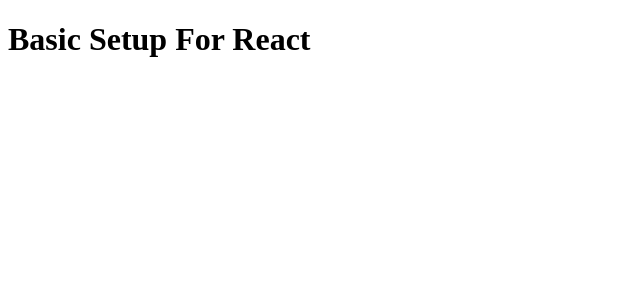
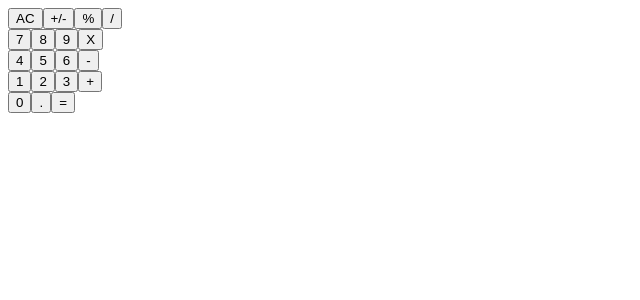
Before and after one commit to smcommits/calculator-app, a React (Create React App) app: page / in a window 1280 px wide. Shown: the top 300 px of the page, without its empty margins (0-640 px from the left). Built offline with nearby package versions, Linux system fonts and the light colour scheme.

Commit message:
Add componenets
Added a Display component which will display the result of calculation
Added a Button Panel component which will display the buttons in the groups of 4
Added a Button component, it takes button name as a prop and renders button accordingly

```diff
--- a/src/App.js
+++ /dev/null
@@ -1,9 +0,0 @@
-function App() {
-  return (
-    <div className="App">
-      <h1>Basic Setup For React</h1>
-    </div>
-  );
-}
-
-export default App;
--- /dev/null
+++ b/src/components/App.js
@@ -0,0 +1,14 @@
+import React from 'react';
+import Display from './Display'
+import ButtonPanel from './ButtonPanel'
+
+function App() {
+  return (
+    <React.Fragment>
+      <Display/>
+      <ButtonPanel/>
+    </React.Fragment>
+  );
+}
+
+export default App;
--- /dev/null
+++ b/src/components/Button.js
@@ -0,0 +1,15 @@
+import PropTypes from 'prop-types';
+
+const Button = (props) =>  {
+  return (
+    <button className ="calculator-button">
+      {props.name}
+    </button>
+  )
+}
+
+Button.propTypes = {
+  name: PropTypes.string
+}
+
+export {Button as default}
--- /dev/null
+++ b/src/components/ButtonPanel.js
@@ -0,0 +1,45 @@
+import Button from './Button'
+
+const ButtonPanel = () => {
+  return (
+
+   <div className="buttons-container">
+    <div className ="button-group-1">
+      <Button name = "AC"/>
+      <Button name = "+/-"/>
+      <Button name = "%"/>
+      <Button name = "/"/>
+    </div>
+
+    <div className ="button-group-1">
+      <Button name = "7"/>
+      <Button name = "8"/>
+      <Button name = "9"/>
+      <Button name = "X"/>
+    </div>
+
+    <div className ="button-group-1">
+      <Button name = "4"/>
+      <Button name = "5"/>
+      <Button name = "6"/>
+      <Button name = "-"/>
+    </div>
+
+    <div className ="button-group-1">
+      <Button name = "1"/>
+      <Button name = "2"/>
+      <Button name = "3"/>
+      <Button name = "+"/>
+    </div>
+
+    <div className ="button-group-1">
+      <Button name = "0"/>
+      <Button name = "."/>
+      <Button name = "="/>
+    </div>
+  </div>
+
+  )
+}
+
+export {ButtonPanel as default}
--- /dev/null
+++ b/src/components/Display.js
@@ -0,0 +1,17 @@
+import PropTypes from 'prop-types';
+
+const Display = (_props) => {
+  return (
+    <div></div>
+  )
+}
+
+Display.defaultProps = {
+  result: "0"
+}
+
+Display.propTypes = {
+  result: PropTypes.string
+}
+
+export default Display
--- a/src/index.js
+++ b/src/index.js
@@ -1,6 +1,6 @@
 import React from 'react';
 import ReactDOM from 'react-dom';
-import App from './App';
+import App from './components/App';
 
 ReactDOM.render(
   <React.StrictMode>
```
Also changed, not shown: .eslintrc.json (deleted).
